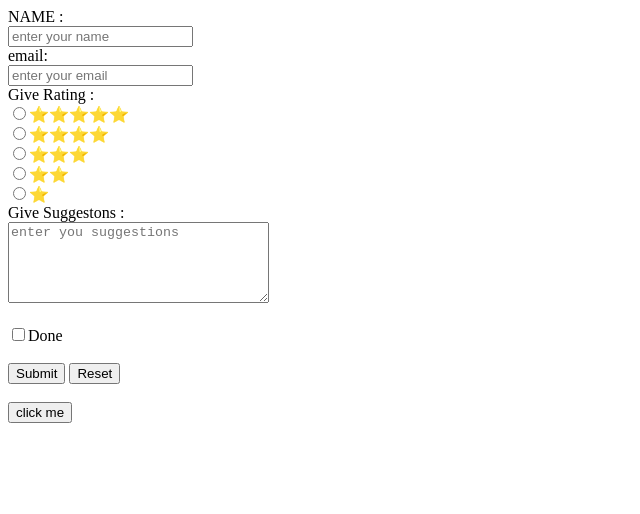
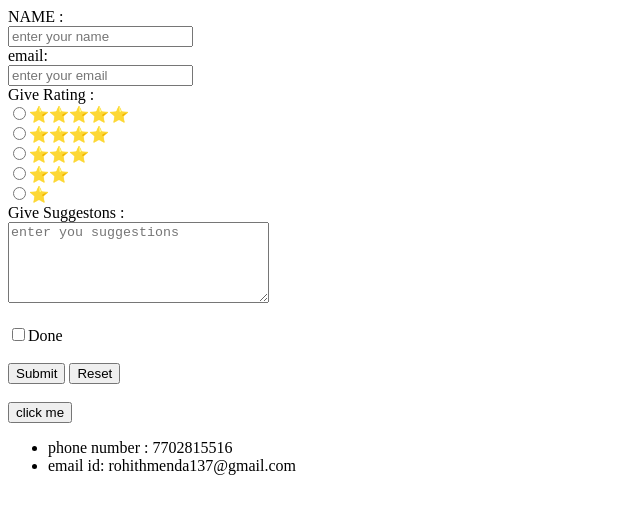
Before and after one commit to rohith-menda/mypersonalsite, a plain HTML site: page form.html in a window 1280 px wide. Shown: the whole page, without its empty margins (0-640 px from the left). Drawn offline with Linux system fonts and the light colour scheme.

Commit message:
Update form.html

```diff
--- a/form.html
+++ b/form.html
@@ -45,7 +45,12 @@
     <input type="reset"><br>
     <br>
     <input type="button" onclick="alert('THANK YOU FOR GIVING YOUR RESPONSE')" value="click me">
+         <UL>
+            <li>phone number : 7702815516</li>
+            <li>email id: rohithmenda137@gmail.com</li>
+        </UL>
     </form>
+
 </body>
 
 </html>
```
